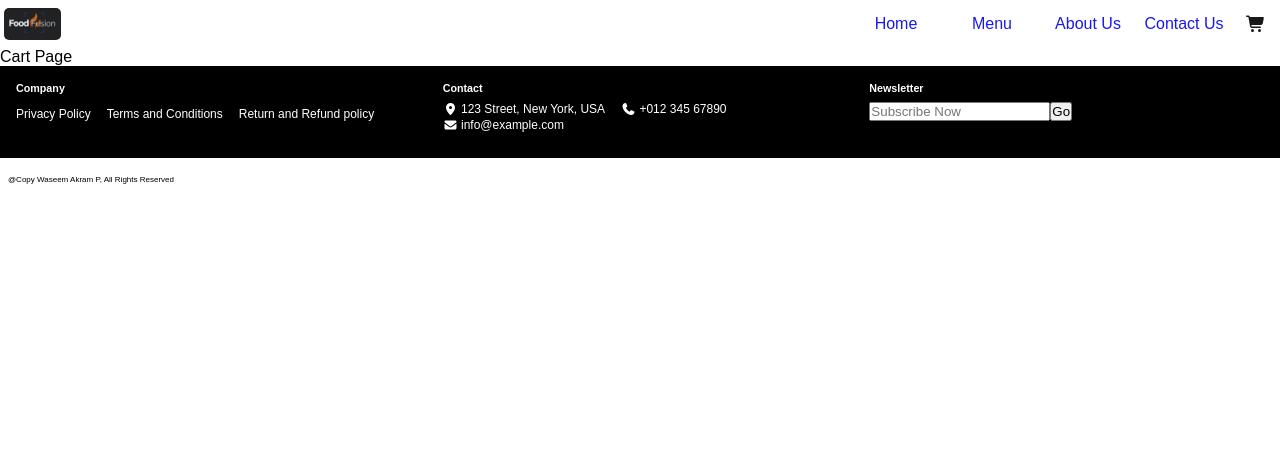
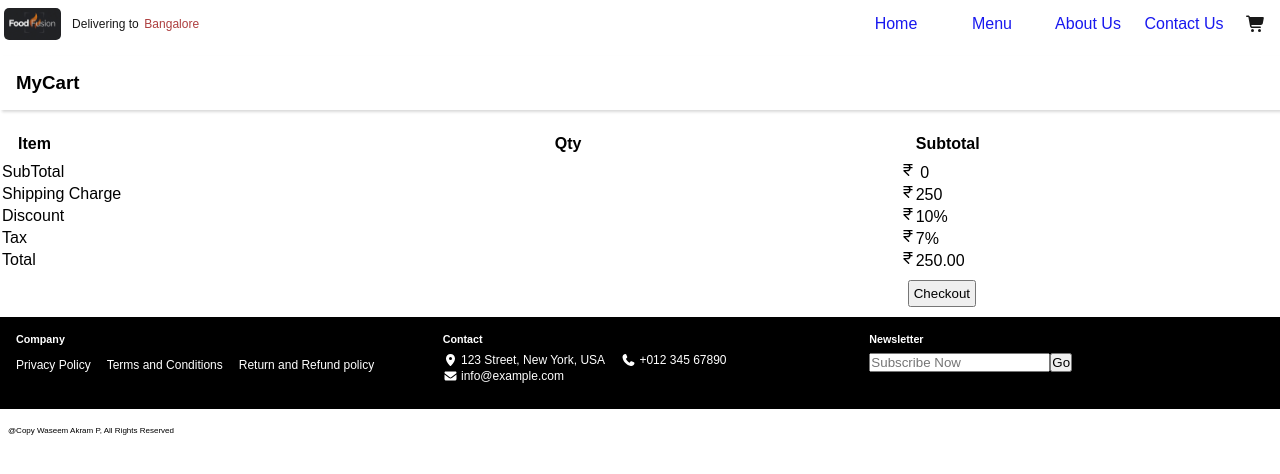
Before and after one commit to Waseemsvm/tutedude-react-ass8-food-fusion-app, a React (Vite) app: page /cart in a window 1280 px wide. Shown: the top 474 px of the page. Built offline with nearby package versions, Linux system fonts and the light colour scheme.

Commit message:
updated cart page

```diff
--- /dev/null
+++ b/src/components/CartItem.jsx
@@ -0,0 +1,38 @@
+import { useSelector } from "react-redux";
+import CartPageStyles from "../styles/CartPage.module.css";
+import { AsyncImage } from "loadable-image";
+import ItemCounter from "./ItemCounter";
+import rupeeSymbol from "../assets/images/rupee.svg";
+
+export default function CartItem({ id }) {
+  const item = useSelector((state) =>
+    state.cart.items.find((itm) => itm.id === id)
+  );
+
+  return (
+    <tr>
+      <td>
+        <div className={CartPageStyles["item-det"]}>
+          <div className={CartPageStyles["img-cont"]}>
+            <AsyncImage
+              className={CartPageStyles["item-img"]}
+              loader={<div style={{ background: "#888" }}>Loading...</div>}
+              error={<div style={{ background: "#eee" }} />}
+              src={item.image}
+            />
+          </div>
+          <div className={CartPageStyles["item-det-desc"]}>
+            <p className={CartPageStyles["item-title"]}>{item.name}</p>
+            <p className={CartPageStyles["item-desc"]}>{item.description}</p>
+          </div>
+        </div>
+      </td>
+      <td>
+        <div className={CartPageStyles["item-counter"]}>
+          <ItemCounter id={item.id} />
+        </div>
+      </td>
+      <td className={CartPageStyles["item-qty"]}><embed src={rupeeSymbol} type="text/svg" /> {item.quantity * item.price}</td>
+    </tr>
+  );
+}
--- a/src/components/CartPage.jsx
+++ b/src/components/CartPage.jsx
@@ -1,3 +1,84 @@
+import { useSelector } from "react-redux";
+import CartItem from "./CartItem";
+import CartPageStyles from "../styles/CartPage.module.css";
+import rupeeSymbol from "../assets/images/rupee.svg";
+
 export default function CartPage() {
-  return <div>Cart Page</div>;
+  const cartItems = useSelector((state) => state.cart.items);
+  const subTotal = cartItems.reduce((acc, itm) => {
+    acc += itm.quantity * itm.price;
+    return acc;
+  }, 0);
+  const shipCharge = 250;
+  // const discount = (total + shipCharge) * 0.1;
+  const discount = 10;
+  const tax = 7;
+  const total = subTotal - subTotal * 0.1 + subTotal * 0.1 * (tax / 100);
+  const grandTotal = (total + shipCharge).toFixed(2);
+  return (
+    <div className={CartPageStyles["cart-page"]}>
+      <h3>MyCart</h3>
+      <table className={CartPageStyles.table}>
+        <thead>
+          <tr>
+            <th>Item</th>
+            <th className={CartPageStyles["tbl-hdr"]}>Qty</th>
+            <th className={CartPageStyles["tbl-hdr"]}>Subtotal</th>
+          </tr>
+        </thead>
+        <tbody>
+          {cartItems.map((item) => (
+            <CartItem id={item.id} key={item.id} />
+          ))}
+          <tr>
+            <td>SubTotal</td>
+            <td></td>
+            <td>
+              <embed src={rupeeSymbol} className={CartPageStyles["rup-sym"]} />{" "}
+              {subTotal ?? 0}
+            </td>
+          </tr>
+          <tr>
+            <td>Shipping Charge</td>
+            <td></td>
+            <td>
+              <embed src={rupeeSymbol} className={CartPageStyles["rup-sym"]} />
+              {shipCharge}
+            </td>
+          </tr>
+          <tr>
+            <td>Discount</td>
+            <td></td>
+            <td>
+              <embed src={rupeeSymbol} className={CartPageStyles["rup-sym"]} />
+              {discount}%
+            </td>
+          </tr>
+          <tr>
+            <td>Tax</td>
+            <td></td>
+            <td>
+              <embed src={rupeeSymbol} className={CartPageStyles["rup-sym"]} />
+              {tax}%
+            </td>
+          </tr>
+          <tr>
+            <td>Total</td>
+            <td></td>
+            <td>
+              <embed src={rupeeSymbol} className={CartPageStyles["rup-sym"]} />
+              {grandTotal}
+            </td>
+          </tr>
+          <tr>
+            <td></td>
+            <td></td>
+            <td className={CartPageStyles["chk-btn-cont"]}>
+              <button>Checkout</button>
+            </td>
+          </tr>
+        </tbody>
+      </table>
+    </div>
+  );
 }
--- a/src/components/Header.jsx
+++ b/src/components/Header.jsx
@@ -47,6 +47,10 @@ export default function Header() {
           <FontAwesomeIcon icon={isMenuOpen ? faXmark : faBars} />
         </span>
         <img src={logo} alt="" />
+        <div className={HeaderStyles["deliver-to"]}>
+          <span>Delivering to</span>
+          <span className={HeaderStyles["deliver-to-loc"]}>Bangalore</span>
+        </div>
       </div>
       <div className={`${HeaderStyles["nav-cont"]}`}>
         <ul
@@ -80,6 +84,7 @@ export default function Header() {
               count && HeaderStyles["cart-btn-items-avl"]
             }`}
             onClick={(e) => {
+              // if (window.visualViewport.width > 768) navigate("cart");
               navigate("cart");
             }}
           >
--- /dev/null
+++ b/src/styles/CartPage.module.css
@@ -0,0 +1,133 @@
+.table {
+  width: 100%;
+}
+
+.table thead {
+  height: 2rem;
+}
+
+.table th {
+  text-align: left;
+  padding-left: 1rem;
+}
+
+.item-det {
+  display: flex;
+  align-items: center;
+}
+
+.item-title,
+.item-desc {
+  font-size: 0.75rem;
+}
+
+.item-title {
+}
+.item-desc {
+  /* width: 15rem;
+  white-space: nowrap;
+  text-overflow: ellipsis;
+  overflow: hidden; */
+}
+
+.img-cont {
+  height: 5rem;
+  width: 7.5rem;
+  display: flex;
+  justify-content: center;
+  align-items: center;
+  margin-top: 2rem;
+}
+
+.item-img {
+  height: 4rem;
+  width: 6rem;
+  margin-bottom: 2rem;
+  border-radius: 8px;
+  box-shadow: 0 13px 27px -5px #32325d40, 0 8px 16px -8px #0000004d,
+    0 -6px 16px -6px #00000008;
+  max-width: 100%;
+}
+
+.tbl-hdr {
+  min-width: 5rem;
+}
+
+.item-qty embed,
+.rup-sym {
+  width: 1rem;
+}
+
+.cart-page h3 {
+  width: 100%;
+  padding: 1rem;
+  box-shadow: rgba(0, 0, 0, 0.15) 1.95px 1.95px 2.6px;
+  margin-bottom: 1rem;
+  margin-top: 0.5rem;
+}
+
+.chk-btn-cont {
+}
+.chk-btn-cont button {
+  margin: 0.5rem 0.5rem;
+  padding: 0.25rem;
+  cursor: pointer;
+}
+
+/* .chk-btn-cont button{
+  width: 15rem;
+} */
+
+@media screen and (max-width: 576px) {
+  .item-desc,
+  .item-title {
+    max-width: 10rem;
+  }
+
+  .tbl-hdr {
+    min-width: 2.5rem;
+  }
+
+  .table th {
+    padding-left: 0.5rem;
+    padding-right: 0.5rem;
+  }
+  .table th,
+  .table td {
+    font-size: 0.75rem;
+  }
+
+  .img-cont {
+    height: 3rem;
+    width: 3rem;
+  }
+
+  .item-img {
+    height: 3rem;
+    width: 3rem;
+  }
+
+  .item-det {
+    margin-left: 0.5rem;
+  }
+
+  .item-det-desc {
+    margin-left: 0.5rem;
+  }
+
+  .item-desc {
+    width: 8rem;
+    white-space: nowrap;
+    text-overflow: ellipsis;
+    overflow: hidden;
+  }
+
+  .item-counter {
+    zoom: 0.75;
+  }
+
+  .item-qty embed,
+  .rup-sym {
+    width: 0.75rem;
+  }
+}
--- a/src/styles/Header.module.css
+++ b/src/styles/Header.module.css
@@ -96,6 +96,20 @@
   width: 100%;
 }
 
+.deliver-to {
+  height: 100%;
+  display: flex;
+  font-size: 0.75rem;
+  margin-left: 0.5rem;
+  padding: 0.2rem;
+  align-items: center;
+}
+
+.deliver-to span:nth-child(2) {
+  margin-left: 0.35rem;
+  color: brown;
+}
+
 @media screen and (max-width: 768px) {
   .nav-items {
     display: none;
@@ -116,11 +130,19 @@
   }
 
   .isOpen li {
-    height:3rem;
+    height: 3rem;
   }
 
-  .isOpen li a{
+  .isOpen li a {
     width: 100%;
+  }
+
+  .deliver-to {
+    flex-direction: column;
+  }
+
+  .deliver-to span:nth-child(2) {
+    margin-left: -0.75rem;
   }
 }
 
```
